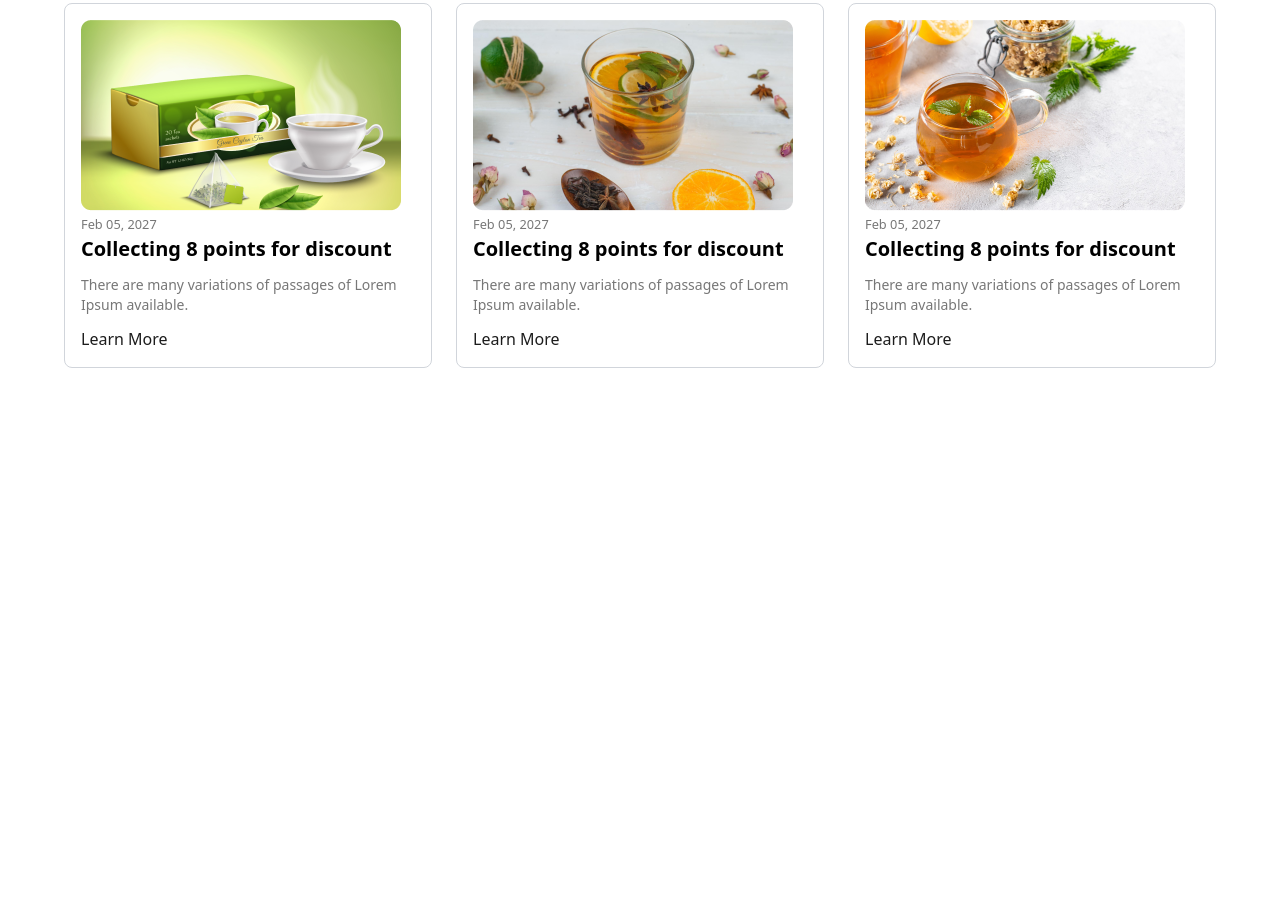
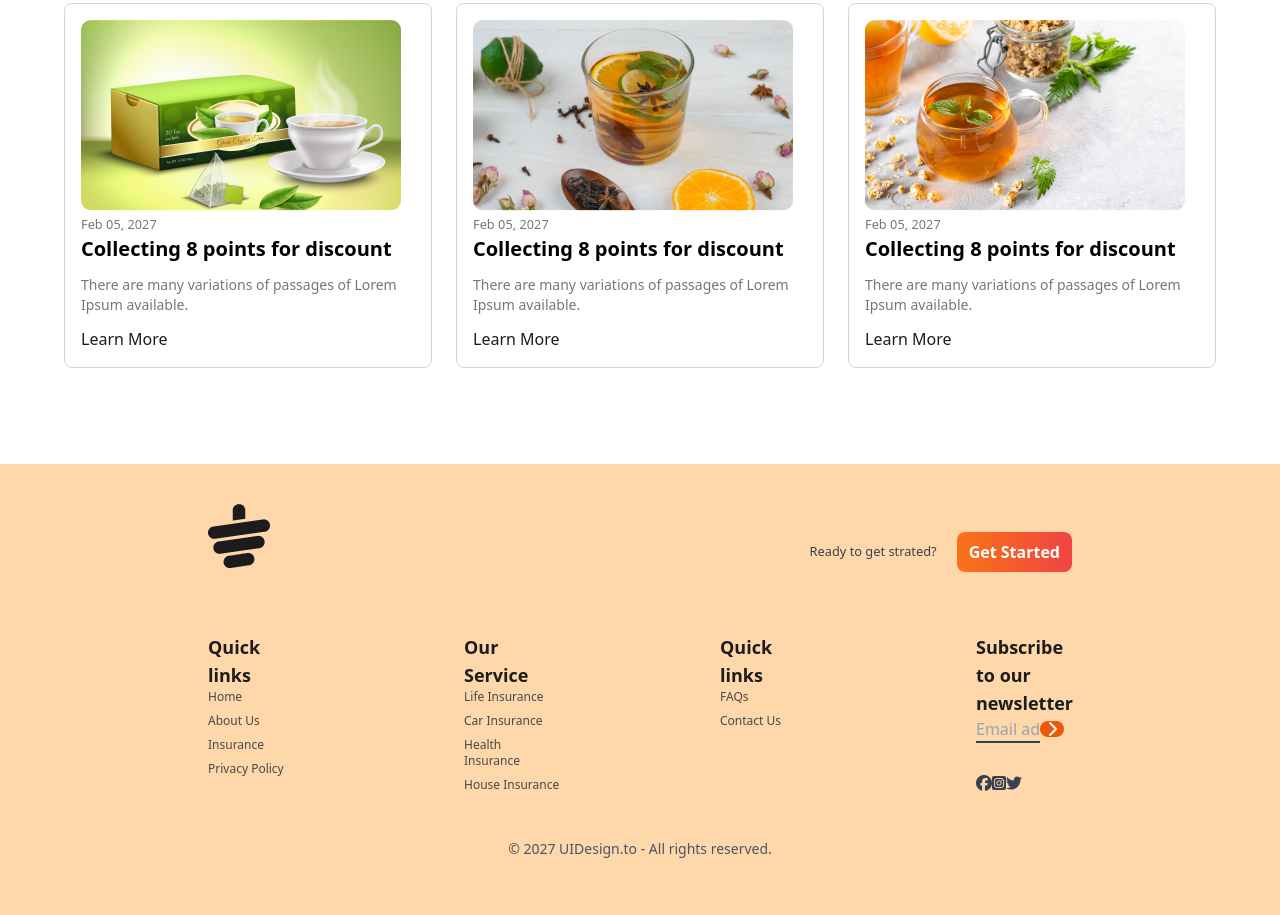
Before and after one commit to rjlam1/Tea-House, a plain HTML site: page index.html in a window 1280 px wide. Shown: the part 2709-3624 px from the top of the page. Before the commit the page ends 3173 px from the top, so only its background shows below. Drawn offline with nearby package versions, Linux system fonts and the light colour scheme.

Commit message:
footer section done

```diff
--- a/index.html
+++ b/index.html
@@ -214,5 +214,88 @@
          </section>
 
     </main>
+      <!-- footer section -->
+      <footer class="px-4 py-10 text-gray-700 bg-orange-200 md:px-16">
+        <div class="w-9/12 mx-auto ">
+          <!-- logo -->
+           <div class="flex justify-between mb-8">
+            <img class="mb-8" src="images/cup.png" alt="">
+            <div class="flex items-center gap-5">
+              <small>Ready to get strated?</small>
+              <button class="px-3 py-2 gap-2 rounded-lg text-white font-bold  bg-gradient-to-r from-orange-500 to-red-500 ...">Get Started</button>
+            </div>
+           </div>
+           <!-- links -->
+            <div class="grid grid-cols-1 gap-40 md:grid-cols-2 lg:grid-cols-4 ">
+              <!-- first column -->
+              <div>
+                <h3 class="text-lg font-semibold text-[#1C1C1C]">Quick links</h3>
+                <ul class="space-y-2 text-[#494949] text-xs">
+                  <li>
+                    <a class="hover:text-orange-600" href="">Home</a>
+                  </li>
+                  <li>
+                    <a class="hover:text-orange-600" href="#">About Us</a>
+                  </li>
+                  <li>
+                    <a class="hover:text-orange-600" href="#">Insurance</a>
+                  </li>
+                  <li>
+                    <a class="hover:text-orange-600" href="#">Privacy Policy</a>
+                  </li>
+                </ul>
+              </div>
+              <!-- second column -->
+              <div>
+                <h3 class="text-lg font-semibold text-[#1C1C1C]">Our Service</h3>
+                <ul class="space-y-2 text-[#494949] text-xs">
+                  <li>
+                    <a class="hover:text-orange-600" href="">Life Insurance</a>
+                  </li>
+                  <li>
+                    <a class="hover:text-orange-600" href="#">Car Insurance</a>
+                  </li>
+                  <li>
+                    <a class="hover:text-orange-600" href="#">Health Insurance</a>
+                  </li>
+                  <li>
+                    <a class="hover:text-orange-600" href="#">House Insurance</a>
+                  </li>
+                </ul>
+              </div>
+              <!-- thrid column -->
+              <div>
+                <h3 class="text-lg font-semibold text-[#1C1C1C]">Quick links</h3>
+                <ul class="space-y-2 text-[#494949] text-xs">
+                  <li>
+                    <a class="hover:text-orange-600" href="">FAQs</a>
+                  </li>
+                  <li>
+                    <a class="hover:text-orange-600" href="#">Contact Us</a>
+                  </li>
+                </ul>
+              </div>
+              <!-- Subscribe to our newsletter -->
+              <div>
+                <h3 class="font-semibold text-[#1C1C1C] text-lg">Subscribe to our newsletter</h3>
+                <div class="flex flex-col space-y-2">
+                  <div>
+                    <input class="w-4/6 bg-transparent border-b-2 border-b-slate-700" placeholder="Email address" type="text" name="" id=""><i class="inline-flex items-center justify-center w-6 text-white bg-orange-600 rounded-full fa-solid fa-chevron-right"></i>
+                    <div class="flex justify-center justify-between w-2/5 mt-8 mb-2">
+                      <i class="fa-brands fa-facebook"></i>
+                      <i class="fa-brands fa-square-instagram"></i>
+                      <i class="fa-brands fa-twitter"></i>
+                    </div>
+                  </div>
+                 </div>
+              </div>
+
+
+            </div>
+            <div class="pt-4 mt-6 mb-4 text-center ">
+              <p class="text-sm text-gray-600">© 2027 UIDesign.to - All rights reserved.</p>
+            </div>
+        </div>
+      </footer>
 </body>
 </html>
```
